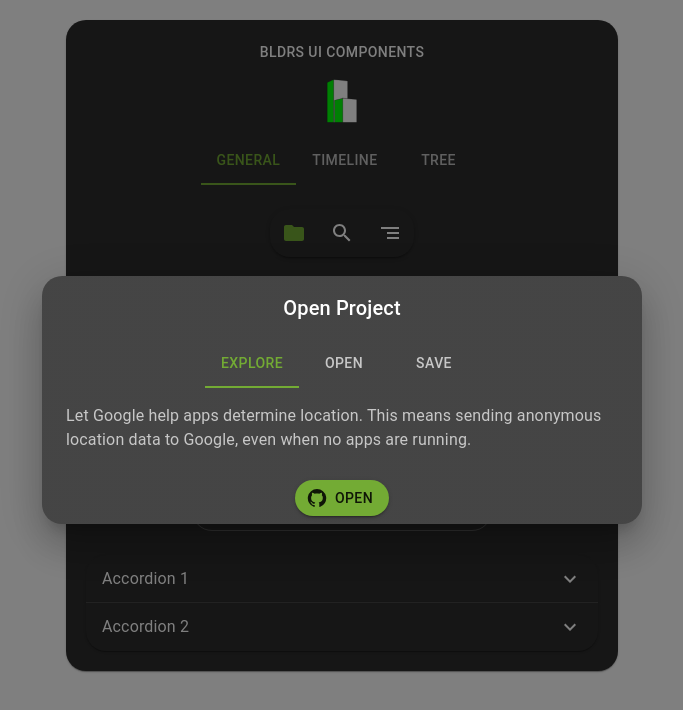
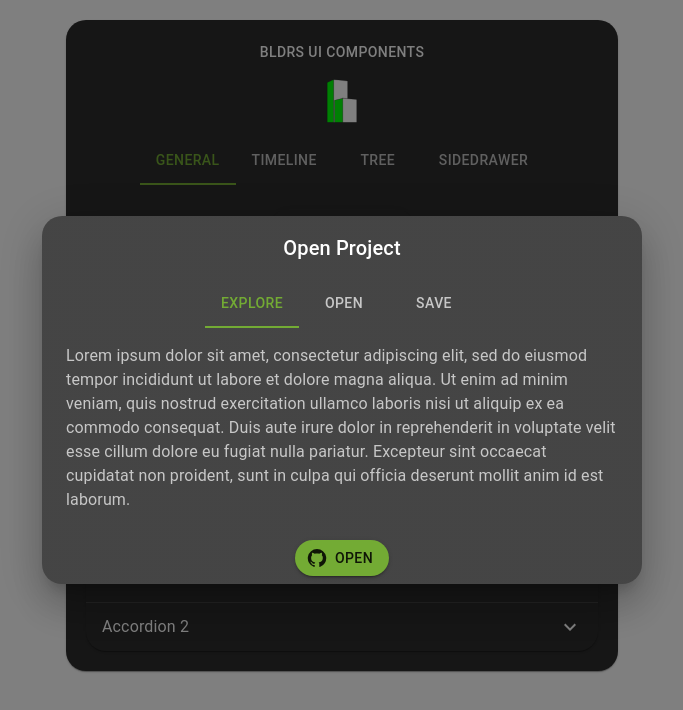
Before and after one commit to OlegMoshkovich/Bldrs_Components, a React (Create React App) app: page / in a window 1280 px wide. Both pictures are taken after a click on the button "OPEN PROJECT". Shown: the top 710 px of the page, without its empty margins (298-981 px from the left). Built offline with nearby package versions, Linux system fonts and the light colour scheme.

Commit message:
add edit dialog

```diff
--- a/src/App.js
+++ b/src/App.js
@@ -6,15 +6,19 @@ import Stack from '@mui/material/Stack'
 import Switch from '@mui/material/Switch';
 import Typography from '@mui/material/Typography';
 import FormControlLabel from '@mui/material/FormControlLabel'
+import AutocompleteExample from './AutoComplete'
+import Accordian from './Accordian'
 import ButtonGroupControls from './ButtonGroupControls'
 import ButtonGroupOperations from './ButtonGroupOperations'
 import Dialog from './Dialog'
+import DialogEdit from './DialogEdit'
+import Logo from './Logo'
 import Tabs from './Tabs'
-import AutocompleteExample from './AutoComplete'
-import Accordian from './Accordian'
-import Logo from './Logo'
 import TimeLine from './Timeline'
 import Tree from './Tree'
+
+
+
 
 
 function App({changeTheme, darkTheme}) {
@@ -41,7 +45,7 @@ function App({changeTheme, darkTheme}) {
             </Typography>
             <Logo/>
             <Tabs
-              tabList = {['General', 'Timeline', 'Tree']}
+              tabList = {['General', 'Timeline', 'Tree', 'SideDrawer']}
               currentTab={(tabNumber)=>setCurrentTab(tabNumber)}
               variant = 'center'
             />
@@ -62,7 +66,15 @@ function App({changeTheme, darkTheme}) {
                     labelPlacement="end"
                   />
                 </Typography>
-                <Dialog/>
+                <Stack
+                  spacing={3}
+                  direction="row"
+                  justifyContent="center"
+                  alignItems="center"
+                >
+                  <Dialog/>
+                  <DialogEdit/>
+                </Stack>
                 <AutocompleteExample/>
                 <Accordian/>
               </Stack>
--- a/src/Dialog.jsx
+++ b/src/Dialog.jsx
@@ -43,8 +43,12 @@ export default function Dialog() {
             />
           </DialogContentText>
           <DialogContentText id="alert-dialog-description">
-            Let Google help apps determine location. This means sending anonymous
-            location data to Google, even when no apps are running.
+          Lorem ipsum dolor sit amet, consectetur adipiscing elit,
+          sed do eiusmod tempor incididunt ut labore et dolore magna aliqua.
+          Ut enim ad minim veniam, quis nostrud exercitation ullamco laboris nisi ut aliquip ex ea commodo consequat.
+          Duis aute irure dolor in reprehenderit in voluptate velit esse cillum dolore eu fugiat nulla pariatur.
+          Excepteur sint occaecat cupidatat non proident,
+          sunt in culpa qui officia deserunt mollit anim id est laborum.
           </DialogContentText>
         </DialogContent>
         <DialogActions>
--- /dev/null
+++ b/src/DialogEdit.jsx
@@ -0,0 +1,63 @@
+import React, {useState} from 'react';
+import Button from '@mui/material/Button';
+import IconButton from '@mui/material/IconButton';
+import MuiDialog from '@mui/material/Dialog';
+import DialogActions from '@mui/material/DialogActions';
+import DialogContent from '@mui/material/DialogContent';
+import DialogContentText from '@mui/material/DialogContentText';
+import DialogTitle from '@mui/material/DialogTitle';
+import GitHubIcon from '@mui/icons-material/GitHub';
+import EditIcon from '@mui/icons-material/Edit';
+import TextField from '@mui/material/TextField';
+
+
+export default function DialogEdit() {
+  const [open, setOpen] = useState(false);
+  const [currentTab, setCurrentTab] = useState(false);
+  console.log('currentTab dialog', currentTab)
+
+  const handleClickOpen = () => {
+    setOpen(true);
+  };
+
+  const handleClose = () => {
+    setOpen(false);
+  };
+
+  return (
+    <div>
+        <IconButton aria-label="edit" size='small' onClick={handleClickOpen}>
+          <EditIcon fontSize="inherit" />
+        </IconButton>
+        <MuiDialog open={open} onClose={handleClose}>
+        <DialogTitle>Edit</DialogTitle>
+        <DialogContent>
+          <DialogContentText>
+            Please edit version information using controls below.
+          </DialogContentText>
+          <TextField
+            autoFocus
+            margin="dense"
+            id="name"
+            label="Version Name"
+            fullWidth
+            variant="outlined"
+          />
+          <TextField
+            autoFocus
+            margin="dense"
+            id="Description"
+            label="Version Description"
+            fullWidth
+            variant="outlined"
+            multiline
+            rows={2}
+          />
+        </DialogContent>
+        <DialogActions>
+          <Button onClick={handleClose} variant='contained'>Submit</Button>
+        </DialogActions>
+      </MuiDialog>
+    </div>
+  );
+}
--- a/src/Timeline.jsx
+++ b/src/Timeline.jsx
@@ -1,6 +1,6 @@
 import React, {useState} from 'react';
 import Box from '@mui/material/Box';
-import IconButton from '@mui/material/IconButton';
+import Paper from '@mui/material/Paper';
 import Stack from '@mui/material/Paper';
 import Timeline from '@mui/lab/Timeline';
 import TimelineItem from '@mui/lab/TimelineItem';
@@ -10,9 +10,9 @@ import TimelineContent from '@mui/lab/TimelineContent';
 import TimelineOppositeContent from '@mui/lab/TimelineOppositeContent';
 import TimelineDot from '@mui/lab/TimelineDot';
 import Typography from '@mui/material/Typography';
+import ArchitectureIcon from '@mui/icons-material/Architecture';
 import EngineeringIcon from '@mui/icons-material/Engineering';
-import ArchitectureIcon from '@mui/icons-material/Architecture';
-import EditIcon from '@mui/icons-material/Edit';
+import DialogEdit from './DialogEdit'
 
 
 export default function CustomizedTimeline() {
@@ -42,9 +42,7 @@ export default function CustomizedTimeline() {
                 10.01.2023
               </Typography>
               <Box>
-                <IconButton aria-label="edit" size='small'>
-                  <EditIcon fontSize="inherit" />
-                </IconButton>
+                <DialogEdit/>
               </Box>
           </TimelineOppositeContent>
           <TimelineSeparator>
@@ -58,9 +56,12 @@ export default function CustomizedTimeline() {
             </TimelineDot>
             <TimelineConnector />
           </TimelineSeparator>
-            <TimelineContent sx={{ py: '12px', px: 2, lineHeight:'1em' }}>
-            <Typography variant="caption">
-              Submit drawings to the structural engineer, waiting for the feedback</Typography>
+          <TimelineContent sx={{ py: '12px', px: 2, lineHeight:'1em' }} >
+          <Paper elevation={active === 0 ? 3 : 1} sx={{padding:'6px', borderRadius:'10px'}}>
+              <Typography variant="caption">
+                Submit drawings to the structural engineer, waiting for the feedback
+              </Typography>
+            </Paper>
           </TimelineContent>
         </TimelineItem>
         <TimelineItem>
@@ -76,9 +77,7 @@ export default function CustomizedTimeline() {
                 10.01.2023
               </Typography>
               <Box>
-                <IconButton aria-label="edit" size='small'>
-                  <EditIcon fontSize="inherit" />
-                </IconButton>
+                <DialogEdit/>
               </Box>
           </TimelineOppositeContent>
           <TimelineSeparator>
@@ -92,10 +91,12 @@ export default function CustomizedTimeline() {
             </TimelineDot>
             <TimelineConnector />
           </TimelineSeparator>
-          <TimelineContent sx={{ py: '12px', px: 2}}>
-            <Typography variant="caption" >
-              Waiting for the archtiect of record feedback
-            </Typography>
+          <TimelineContent sx={{ py: '12px', px: 2, lineHeight:'1em' }} >
+          <Paper elevation={active === 1 ? 3 : 1} sx={{padding:'6px', borderRadius:'10px'}}>
+              <Typography variant="caption">
+                Submit drawings to the structural engineer, waiting for the feedback
+              </Typography>
+            </Paper>
           </TimelineContent>
         </TimelineItem>
         <TimelineItem>
@@ -111,9 +112,7 @@ export default function CustomizedTimeline() {
                 10.01.2023
               </Typography>
               <Box>
-                <IconButton aria-label="edit" size='small'>
-                  <EditIcon fontSize="inherit" />
-                </IconButton>
+                <DialogEdit/>
               </Box>
           </TimelineOppositeContent>
           <TimelineSeparator>
@@ -127,10 +126,12 @@ export default function CustomizedTimeline() {
             </TimelineDot>
             <TimelineConnector />
           </TimelineSeparator>
-          <TimelineContent sx={{ py: '12px', px: 2}}>
-            <Typography variant="caption" >
-              Waiting for the archtiect of record feedback
-            </Typography>
+          <TimelineContent sx={{ py: '12px', px: 2, lineHeight:'1em' }} >
+            <Paper elevation={active === 2 ? 3 : 1} sx={{padding:'6px', borderRadius:'10px',}}>
+              <Typography variant="caption">
+                Waiting for the architect of record
+              </Typography>
+            </Paper>
           </TimelineContent>
         </TimelineItem>
       </Timeline>
```
